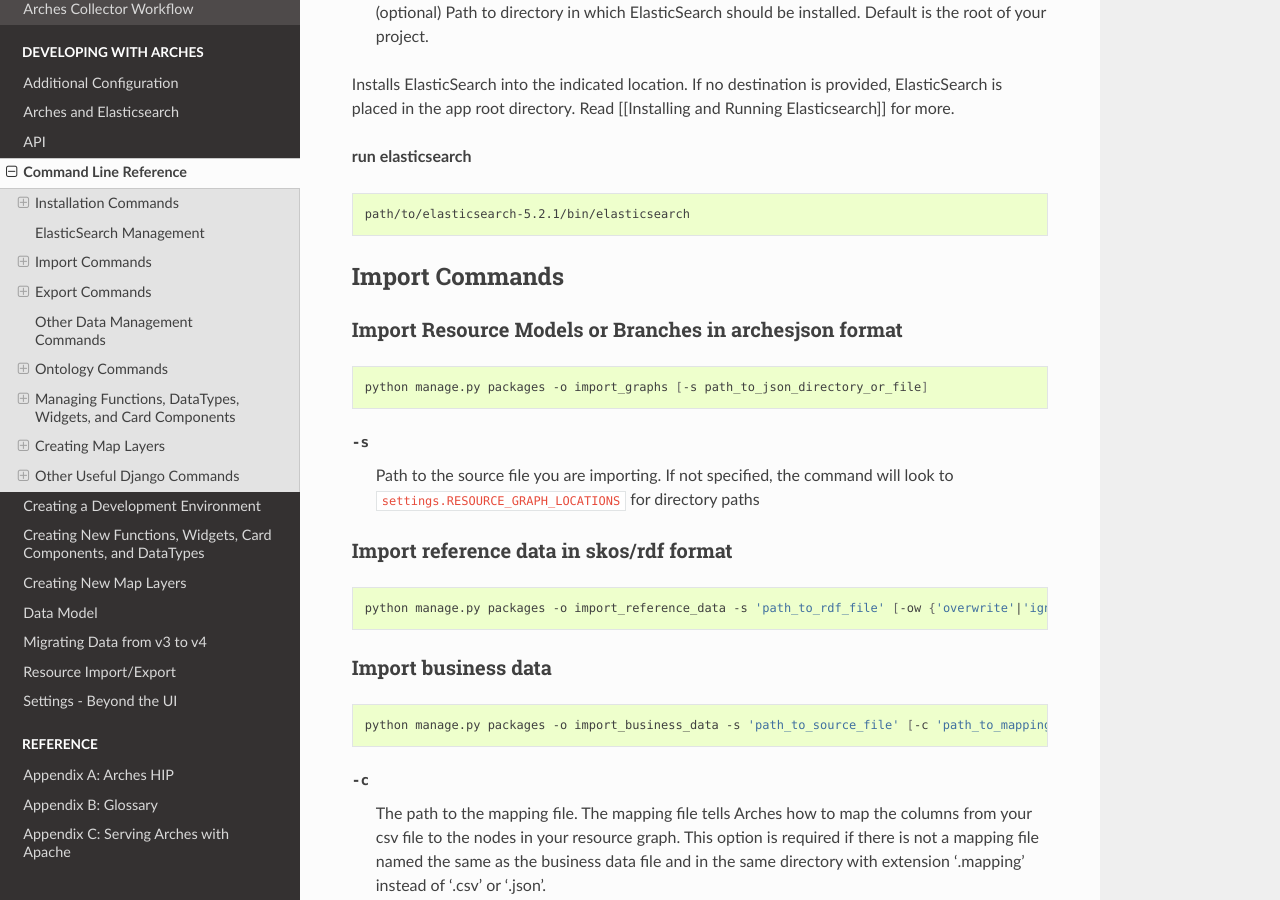
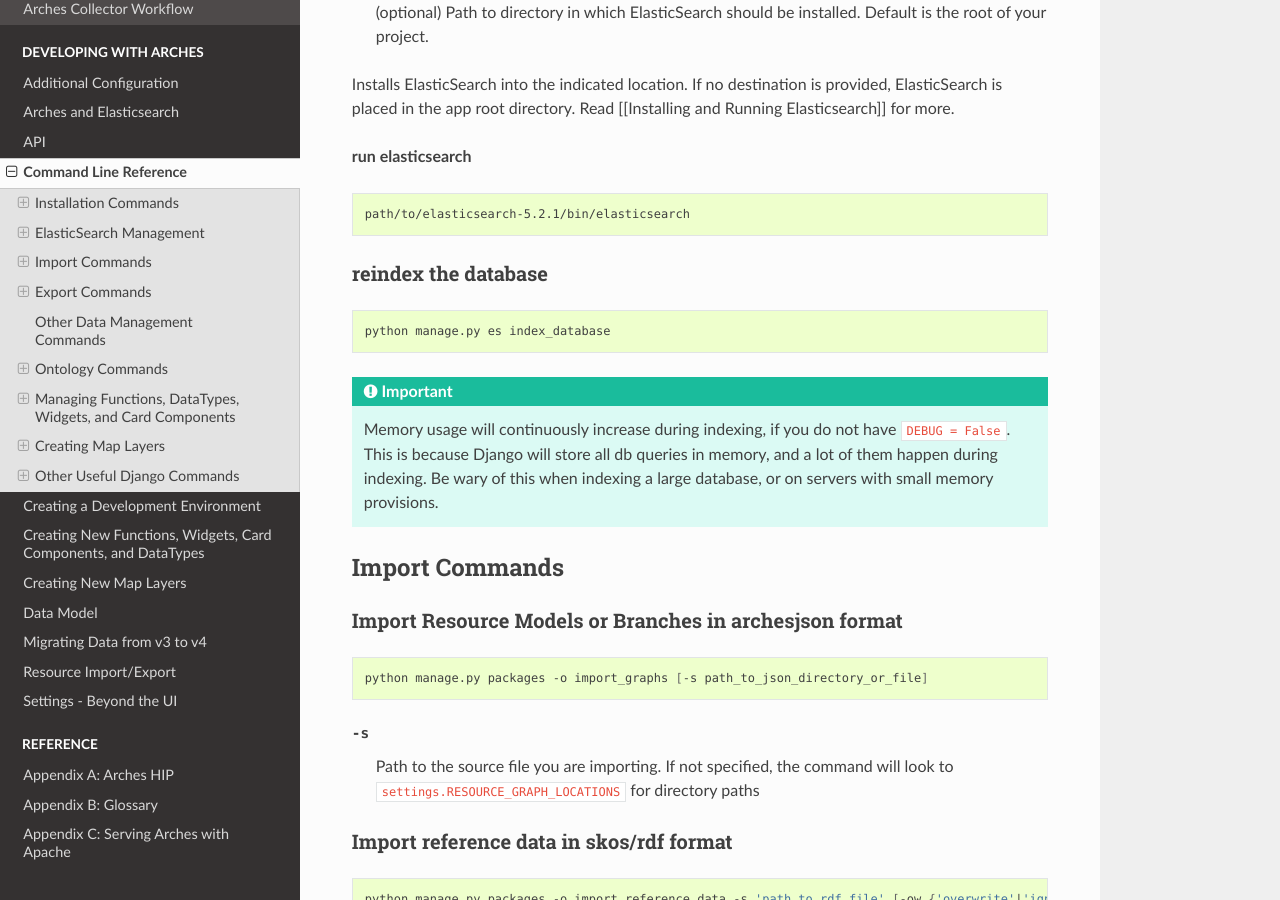
Before and after one commit to archesproject/arches-docs, a Sphinx documentation site: the page built from docs/command-line-reference.txt, in a window 1280 px wide and 900 px high, scrolled down 2110 px. Built offline with Sphinx 7.4.7 and the Read the Docs theme 2.0.0, drawn with Linux system fonts in a browser that asks for light colours.

Commit message:
add es index_database command, and add note about DEBUG re #96

```diff
--- a/docs/command-line-reference.txt
+++ b/docs/command-line-reference.txt
@@ -110,6 +110,19 @@
 .. code-block:: bash
 
    path/to/elasticsearch-5.2.1/bin/elasticsearch
+
+reindex the database
+--------------------
+
+.. code-block:: bash
+
+    python manage.py es index_database
+
+.. important::
+    Memory usage will continuously increase during indexing, if you do not have
+    ``DEBUG = False``. This is because Django will store all db queries in
+    memory, and a lot of them happen during indexing. Be wary of this when indexing
+    a large database, or on servers with small memory provisions.
 
 Import Commands
 ===============
```
